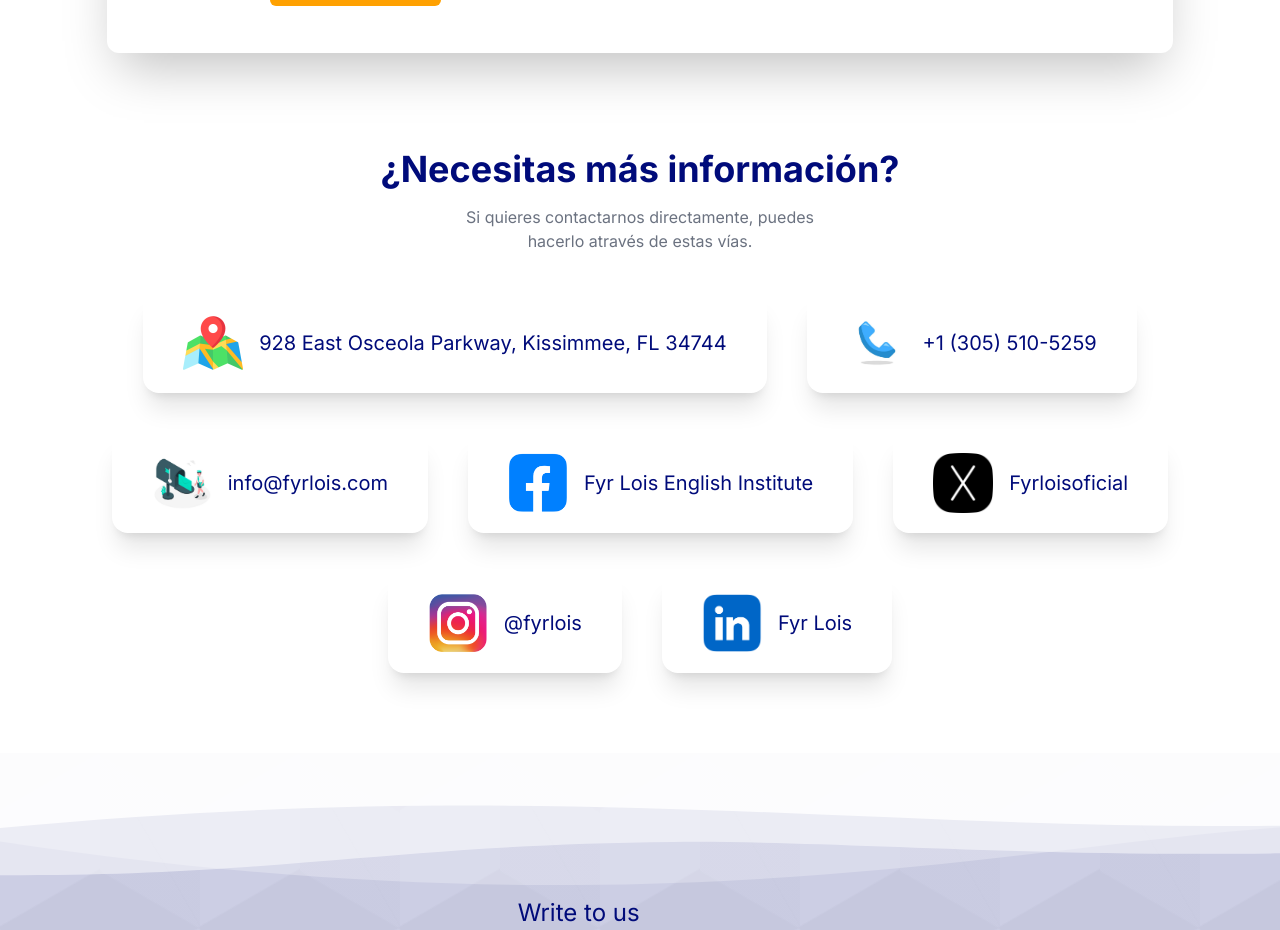
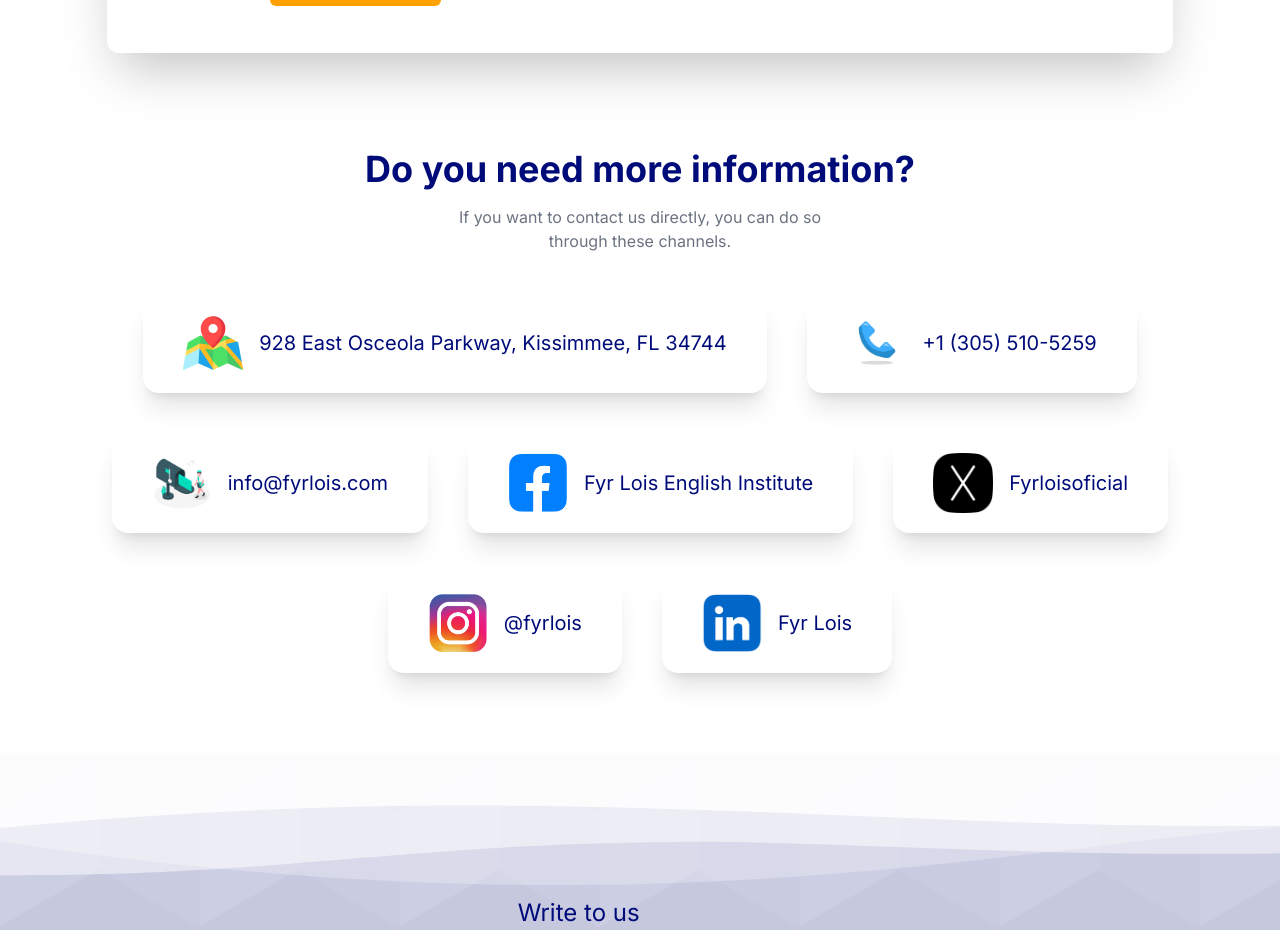
Before and after one commit to suchmolin/fyrloiscom, a Next.js app: page /en/contactUs in a window 1280 px wide. Shown: the part 920-1850 px from the top of the page. Built offline with nearby package versions, Linux system fonts and the light colour scheme.

Commit message:
[fix] translated

```diff
--- a/messages/en.json
+++ b/messages/en.json
@@ -113,6 +113,10 @@
       },
       "button":" Send Message",
       "sended":"Email Sent Successfully, very soon an authorized agent will contact the phone number and email provided"
+    },
+    "MasInfoContactUs":{
+      "h2":"Do you need more information?",
+      "p":"If you want to contact us directly, you can do so through these channels."
     }
   }
 
--- a/messages/es.json
+++ b/messages/es.json
@@ -113,6 +113,10 @@
       },
       "button":" Enviar Mensaje",
       "sended":"Correo Enviado Exitosamente, muy pronto un agente autorizado se contactara al telefono y correo proporcionado"
+    },
+    "MasInfoContactUs":{
+      "h2":"¿Necesitas más información?",
+      "p":"Si quieres contactarnos directamente, puedes hacerlo através de estas vías."
     }
   }
 
--- a/src/components/MasInfoContactUs/page.jsx
+++ b/src/components/MasInfoContactUs/page.jsx
@@ -1,19 +1,14 @@
 import Image from "next/image"
-import { FaFacebookF } from "react-icons/fa"
-import { FaTwitter } from "react-icons/fa"
-import { FaInstagram } from "react-icons/fa"
-import { FaLinkedinIn } from "react-icons/fa6"
+import { useTranslations } from "next-intl"
+
 export default function MasInfoContactUs() {
+  const t = useTranslations("contactUs.MasInfoContactUs")
+
   return (
     <>
       <div className="pb-10 text-center flex flex-col items-center">
-        <h2 className="text-[#000b7a] text-4xl font-bold py-4">
-          ¿Necesitas más información?
-        </h2>
-        <p className="text-gray-500 w-8/12">
-          Si quieres contactarnos directamente, puedes hacerlo através de estas
-          vías.
-        </p>
+        <h2 className="text-[#000b7a] text-4xl font-bold py-4">{t("h2")}</h2>
+        <p className="text-gray-500 w-8/12">{t("p")}</p>
       </div>
       <div className="w-11/12 flex flex-wrap gap-10 justify-center pb-20">
         <div className="w-full sm:w-fit flex flex-col md:flex-row items-center gap-4 rounded-2xl shadow-xl py-5 px-10">
```
